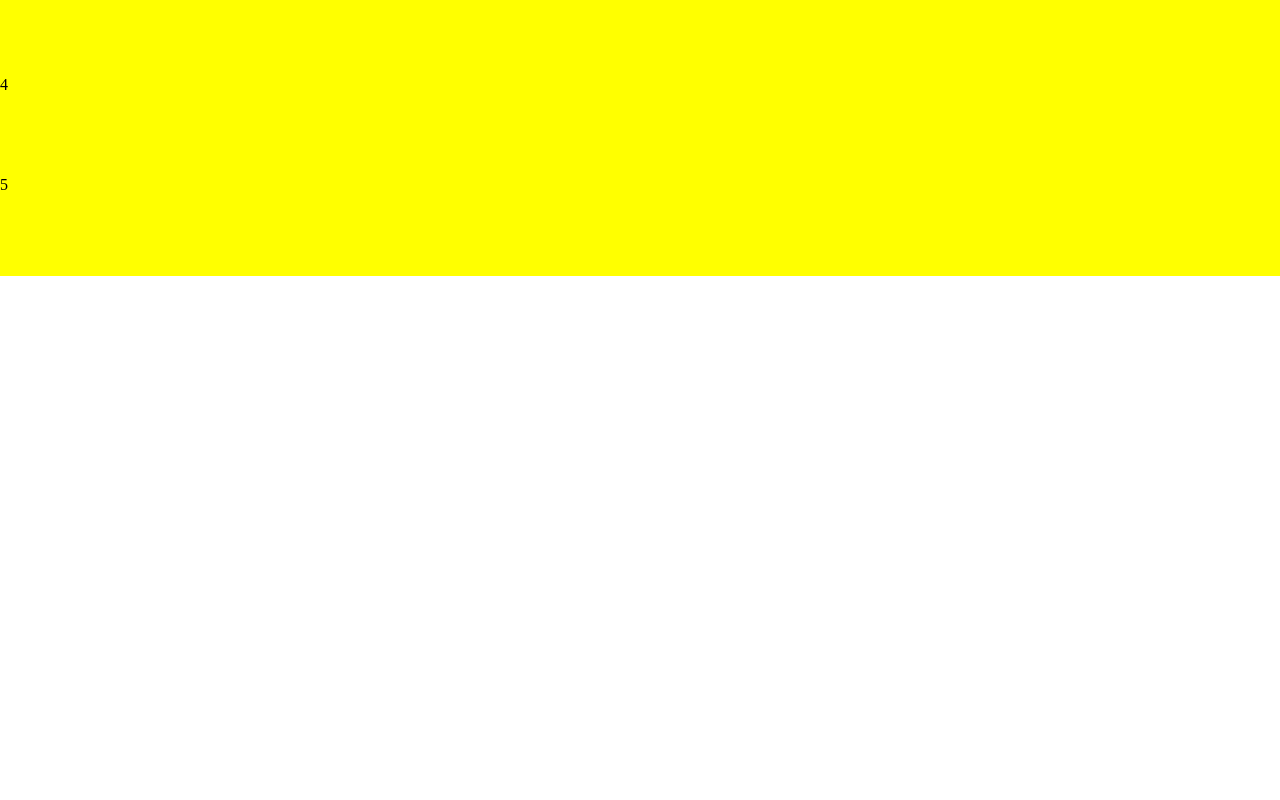
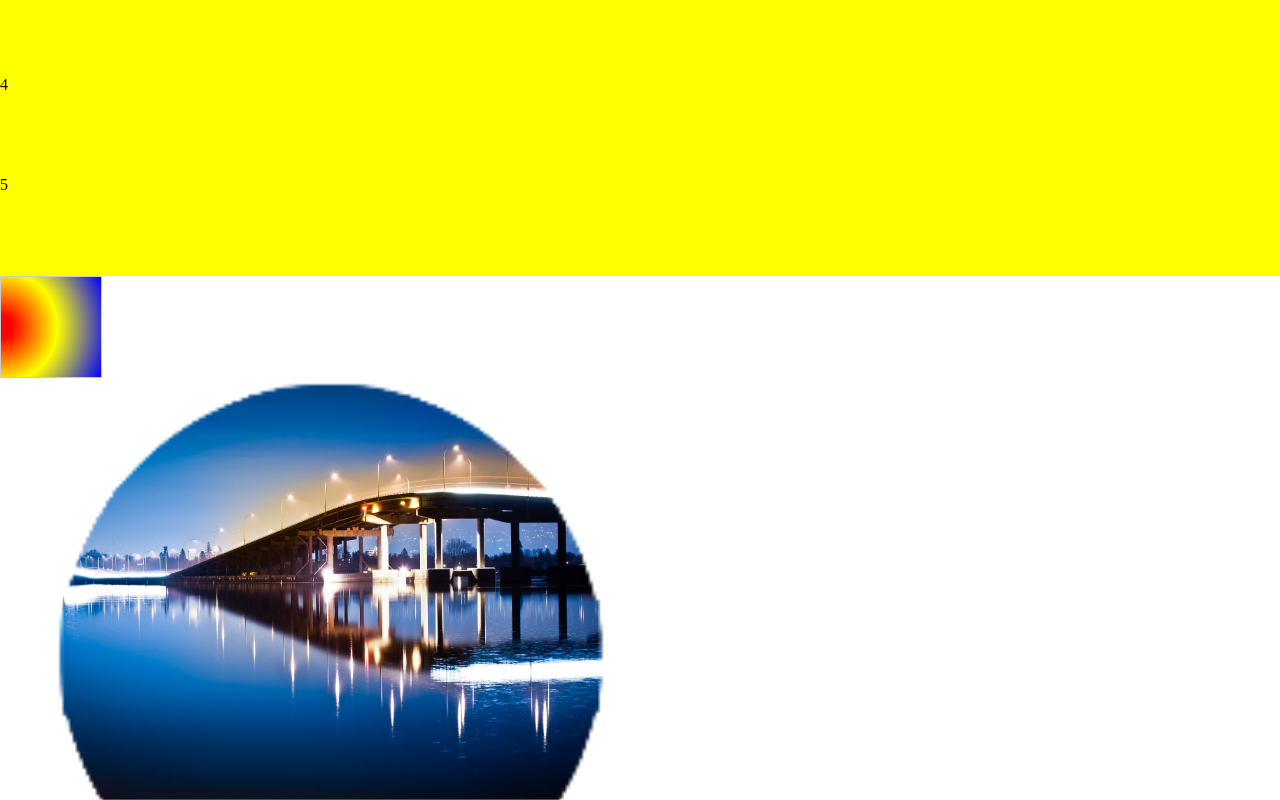
Before and after one commit to json-HB/htmlCollect, a website: page src/css3.html in a window 1280 px wide. Shown: the part 5859-6659 px from the top of the page. Before the commit the page ends 6135 px from the top, so only its background shows below. Drawn offline with Linux system fonts and the light colour scheme; files whose address does not match are found by name.

Commit message:
add css3 [mask radial-gradient]

```diff
--- a/src/css3.html
+++ b/src/css3.html
@@ -310,5 +310,42 @@
         letter-spacing: 2px;
       }
     </style>
+    <div class="radial-gradient"> </div>
+    <style>
+      :root {
+        --baseWidth: 100px;
+        --baseColor: red;
+      }
+      .radial-gradient {
+        width: var(--baseWidth, 200px);
+        height: var(--baseWidth);
+        border: 1px solid #ccc;
+        background: radial-gradient(circle at left center, red 10%, yellow 50%, blue);
+      }
+    </style>
+    <div class="mask-demo"> </div>
+    <style>
+      .mask-demo {
+        width: 50vmax;
+        height: 400px;
+        padding: 10px;
+        border: 1px solid red;
+        background: url('/img/pic0.jpg'), linear-gradient(to right, red 0%, yellow 100%);
+        background-repeat: no-repeat;
+        background-size: cover, cover;
+        mask-image: url('/img/hospital.png');
+        -webkit-mask-image: url('/img/hostipal.png');
+        -webkit-mask-repeat: no-repeat;
+        -webkit-mask-mode: alpha;
+        -webkit-mask-position: 0 0;
+        -webkit-mask-clip: border-box;
+        -webkit-mask-size: cover;
+      }
+    </style>
+    <script>
+      window.onload = function() {
+        window.scrollTo({ top: document.body.scrollHeight });
+      };
+    </script>
   </body>
 </html>
```
